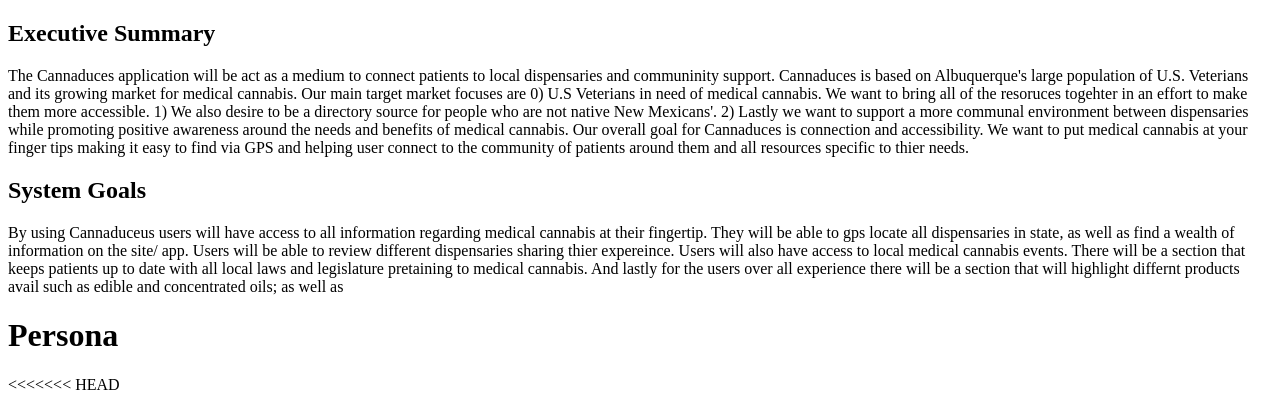
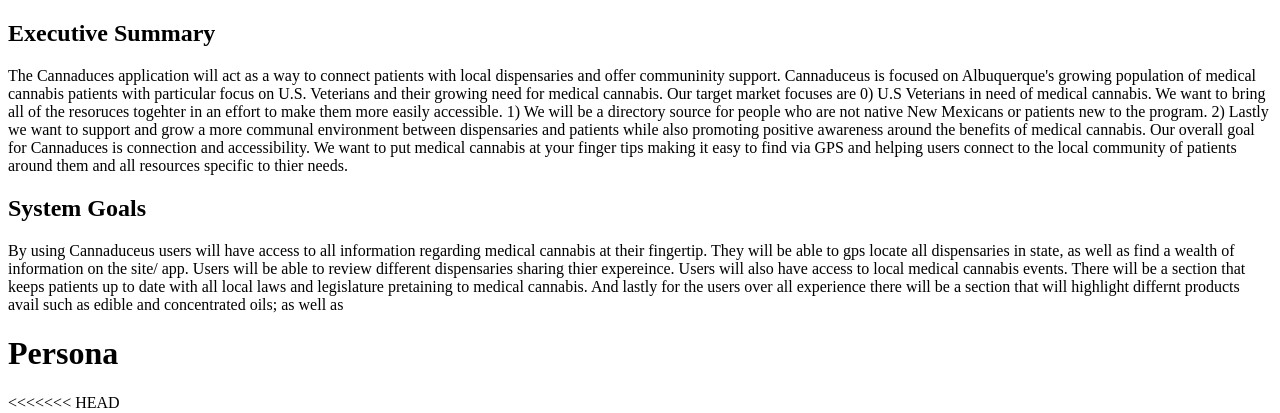
Before and after one commit to Kcambell16/cannaduceus, a PHP site: page / in a window 1280 px wide. Shown: the top 413 px of the page. Run offline with PHP 8.4, Linux system fonts and the light colour scheme.

Commit message:
updated exec summary in index.php

```diff
--- a/epic/index.php
+++ b/epic/index.php
@@ -10,7 +10,7 @@
 
 		<h2>Executive Summary</h2>
 
-		<p>The Cannaduces application will be act as a medium to connect patients to local dispensaries and communinity support. Cannaduces is based on Albuquerque's large population of U.S. Veterians and its growing market for medical cannabis. Our main target market focuses are 0) U.S Veterians in need of medical cannabis. We want to bring all of the resoruces togehter in an effort to make them more accessible. 1) We also desire to be a directory source for people who are not native New Mexicans'. 2) Lastly we want to support a more communal environment between dispensaries while promoting positive awareness around the needs and benefits of medical cannabis. Our overall goal for Cannaduces is connection and accessibility. We want to put medical cannabis at your finger tips making it easy to find via GPS and helping user connect to the community of patients around them and all resources specific to thier needs.
+		<p>The Cannaduces application will act as a way to connect patients with local dispensaries and offer communinity support. Cannaduceus is focused on Albuquerque's growing population of medical cannabis patients with particular focus on U.S. Veterians and their growing need for medical cannabis. Our target market focuses are 0) U.S Veterians in need of medical cannabis. We want to bring all of the resoruces togehter in an effort to make them more easily accessible. 1) We will be a directory source for people who are not native New Mexicans or patients new to the program. 2) Lastly we want to support and grow a more communal environment between dispensaries and patients while also promoting positive awareness around the benefits of medical cannabis. Our overall goal for Cannaduces is connection and accessibility. We want to put medical cannabis at your finger tips making it easy to find via GPS and helping users connect to the local community of patients around them and all resources specific to thier needs.
 		</p>
 
 		<h2>System Goals</h2>
```
